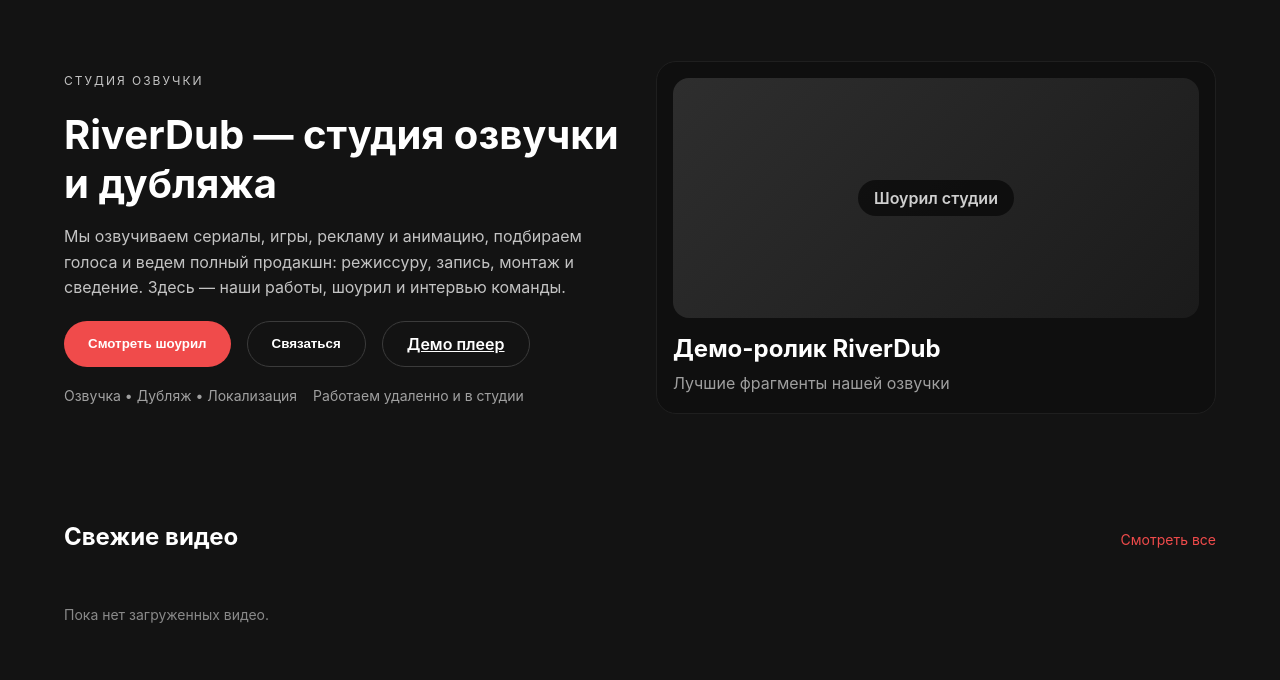
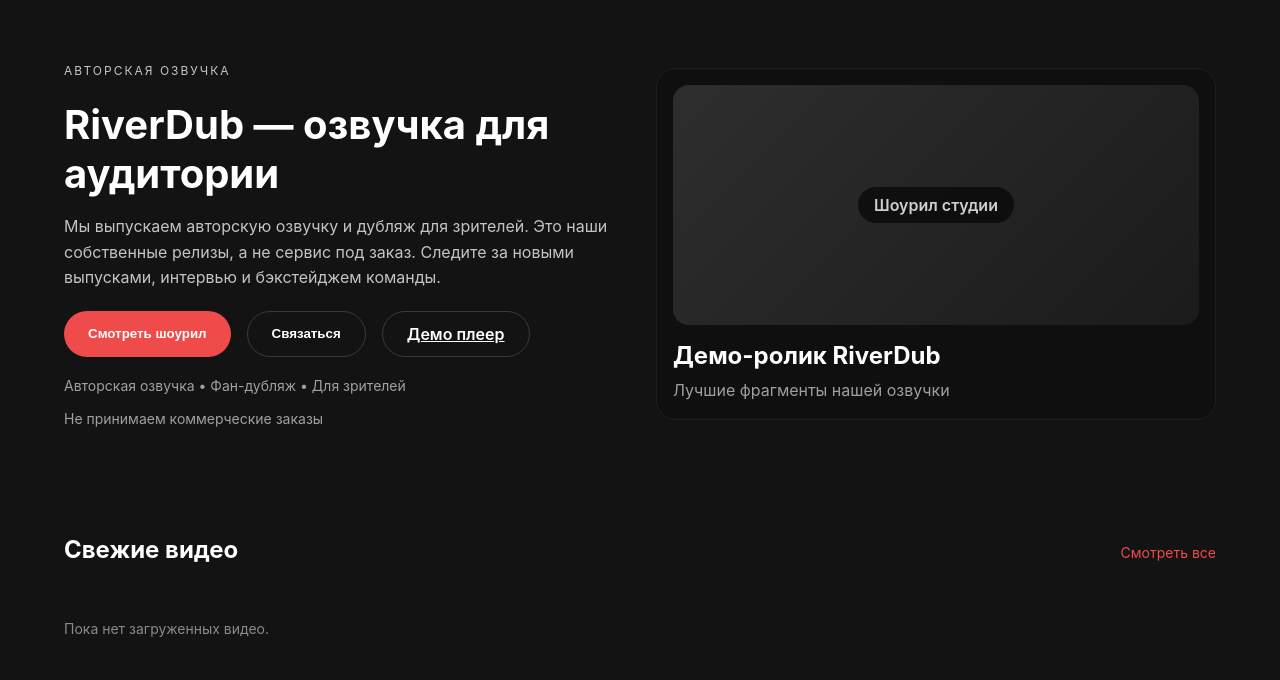
Before and after one commit to Zaharikcvbfgdcfsfdvxc/river, a website: page index.html in a window 1280 px wide. Shown: the part 91-771 px from the top of the page. Drawn offline with Linux system fonts and the light colour scheme; no server answers.

Commit message:
Clarify audience-focused voice-over

```diff
--- a/index.html
+++ b/index.html
@@ -28,20 +28,17 @@
 <main class="page">
         <section class="hero">
         <div class="hero-text">
-            <p class="hero-tag">Студия озвучки</p>
-            <h1>RiverDub — студия озвучки и дубляжа</h1>
-            <p>
-                Мы озвучиваем сериалы, игры, рекламу и анимацию, подбираем голоса и ведем полный продакшн:
-                режиссуру, запись, монтаж и сведение. Здесь — наши работы, шоурил и интервью команды.
-            </p>
+            <p class="hero-tag">Авторская озвучка</p>
+            <h1>RiverDub — озвучка для аудитории</h1>
+            <p>Мы выпускаем авторскую озвучку и дубляж для зрителей. Это наши собственные релизы, а не сервис под заказ. Следите за новыми выпусками, интервью и бэкстейджем команды.</p>
             <div class="hero-actions">
                 <button class="primary">Смотреть шоурил</button>
                 <button class="ghost">Связаться</button>
                 <a class="ghost" href="index_player.html">Демо плеер</a>
             </div>
             <div class="hero-meta">
-                <span>Озвучка • Дубляж • Локализация</span>
-                <span>Работаем удаленно и в студии</span>
+                <span>Авторская озвучка • Фан-дубляж • Для зрителей</span>
+                <span>Не принимаем коммерческие заказы</span>
             </div>
         </div>
         <div class="hero-video">
```
Also changed, not shown: index_admin.html (+2 -2 lines), index_contacts.html (+1 -1 lines), index_info.html (+2 -5 lines), index_videos.html (+1 -1 lines).
